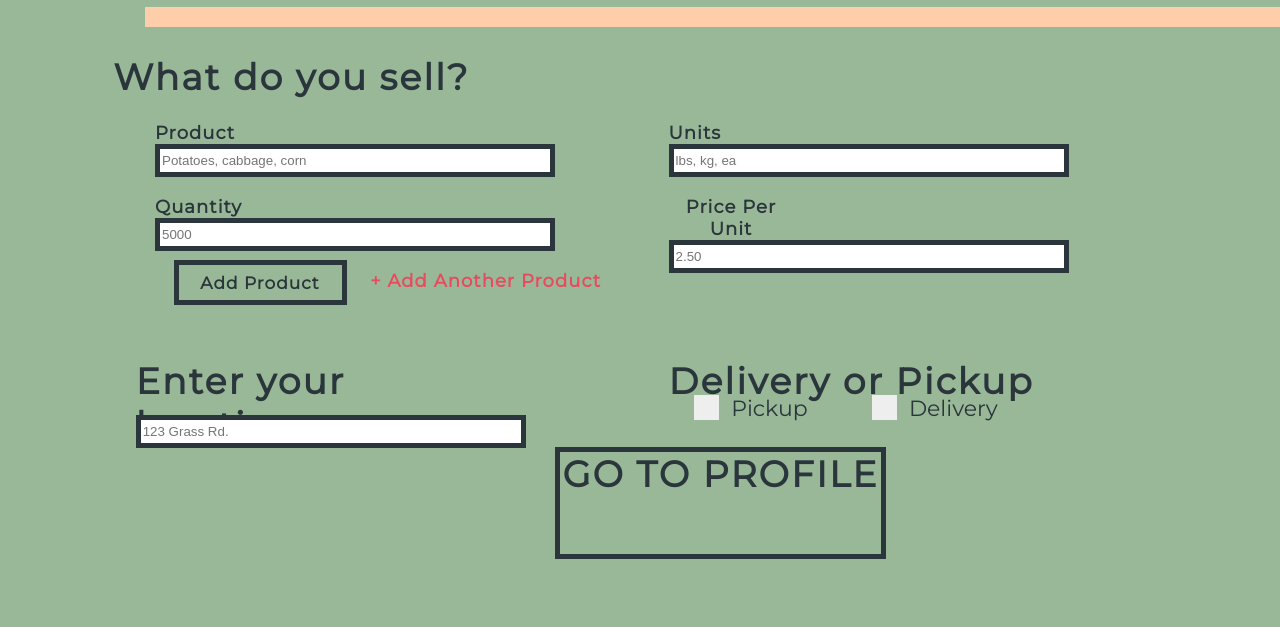
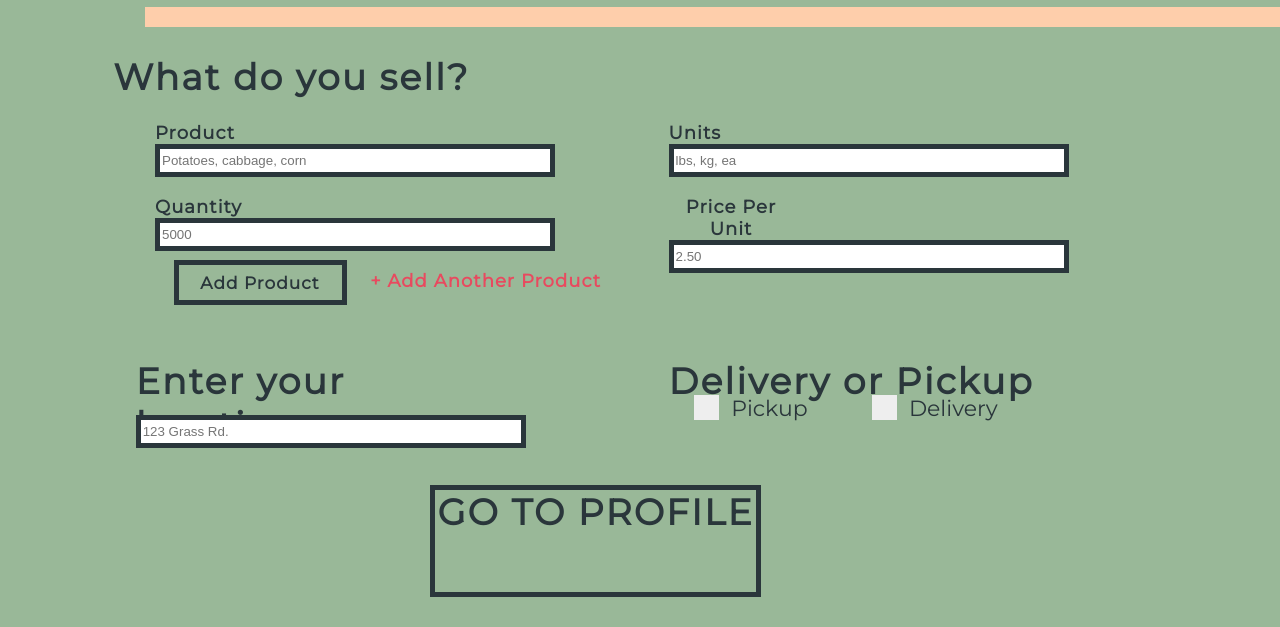
Before and after one commit to Johnson-Su/Cow-Town-Coders, a plain HTML site: page new-farmer2.html in a window 1280 px wide. Shown: the part 173-800 px from the top of the page. Drawn offline with Linux system fonts and the light colour scheme.

Commit message:
fix spacing?

```diff
--- a/new-farmer2.css
+++ b/new-farmer2.css
@@ -349,8 +349,8 @@
     position: absolute;
     width: 331px;
     height: 112px;
-    left: 555px;
-    top: 620px;
+    left: 33.6%;
+    bottom: 3.75%;
 
     border: 5px solid #2A363B;
     box-sizing: border-box;
```
